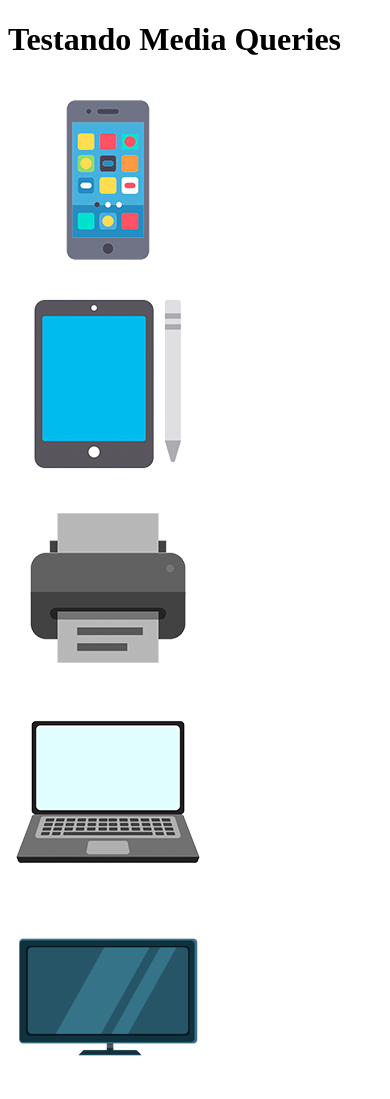
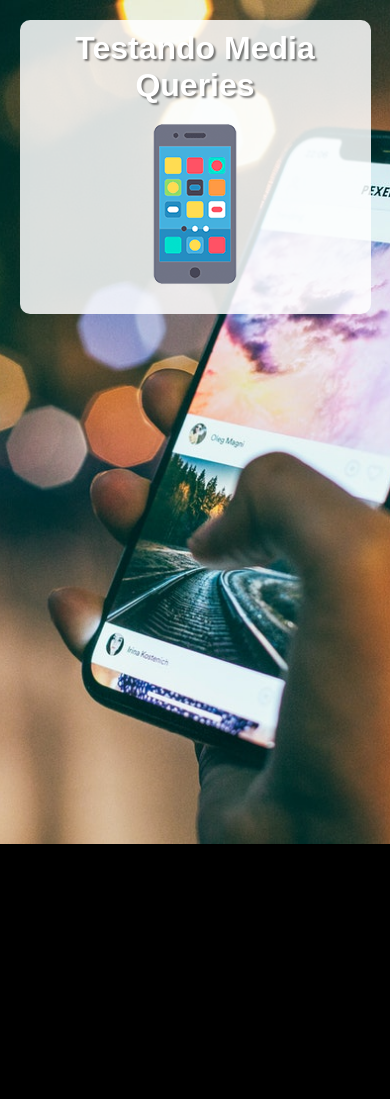
Before and after one commit to benhurcardoso/html-css, a plain HTML site: page exercicios/ex026/mq004/index.html in a window 390 px wide. After the commit the page ends 844 px from the top, so only its background shows below. Drawn offline with Linux system fonts and the light colour scheme.

Commit message:
media query

```diff
--- /dev/null
+++ b/exercicios/ex026/mq004/estilos/media-query.css
@@ -0,0 +1,3 @@
+@charset "UTF-8";
+
+/* Todas as demais mídias */
--- /dev/null
+++ b/exercicios/ex026/mq004/estilos/style.css
@@ -0,0 +1,48 @@
+@charset "UTF-8";
+
+/* Versão Mobile First */
+
+* {
+    font-family: Arial, Helvetica, sans-serif;
+    font-size: 1em;
+    margin: 0px;
+    padding: 0px;
+    box-sizing: border-box;
+}
+
+html {
+    height: 100vh;
+}
+
+body {
+    background: black url(../imagens/back-phone.jpg) no-repeat;
+    background-size: cover;
+    background-position: center center;
+}
+
+main {
+    background-color: rgba(255, 255, 255, 0.842);
+    width: 90vw;
+    margin: auto;
+    margin-top: 20px;
+    border-radius: 10px;
+    padding: 10px;
+}
+
+h1 {
+    text-align: center;
+    color: white;
+    font-size: 2em;
+    text-shadow: 2px 2px 2px rgba(0, 0, 0, 0.493);
+}
+
+img {
+    display: block;
+    margin: auto;
+}
+
+img#phone { display: block; }
+img#tablet { display: none; }
+img#print { display: none; }
+img#pc { display: none; }
+img#tv { display: none; }
--- a/exercicios/ex026/mq004/index.html
+++ b/exercicios/ex026/mq004/index.html
@@ -4,15 +4,17 @@
     <meta charset="UTF-8">
     <meta name="viewport" content="width=device-width, initial-scale=1.0">
     <title>Media Query</title>
+    <link rel="stylesheet" href="estilos/style.css" media="all">
+    <link rel="stylesheet" href="estilos/media-query.css">
 </head>
 <body>
     <main>
         <h1>Testando Media Queries</h1>
-        <img src="imagens/icon-phone.png" alt="Acessando via smartphone">
-        <img src="imagens/icon-tablet.png" alt="Acessando via tablet">
-        <img src="imagens/icon-print.png" alt="Versão para impressão">
-        <img src="imagens/icon-pc.png" alt="Versão para desktop">
-        <img src="imagens/icon-tv.png" alt="Versão para Tv">
+        <img id="phone" src="imagens/icon-phone.png" alt="Acessando via smartphone">
+        <img id="tablet" src="imagens/icon-tablet.png" alt="Acessando via tablet">
+        <img id="print" src="imagens/icon-print.png" alt="Versão para impressão">
+        <img id="pc" src="imagens/icon-pc.png" alt="Versão para desktop">
+        <img id="tv" src="imagens/icon-tv.png" alt="Versão para Tv">
     </main>
 </body>
 </html>
```
